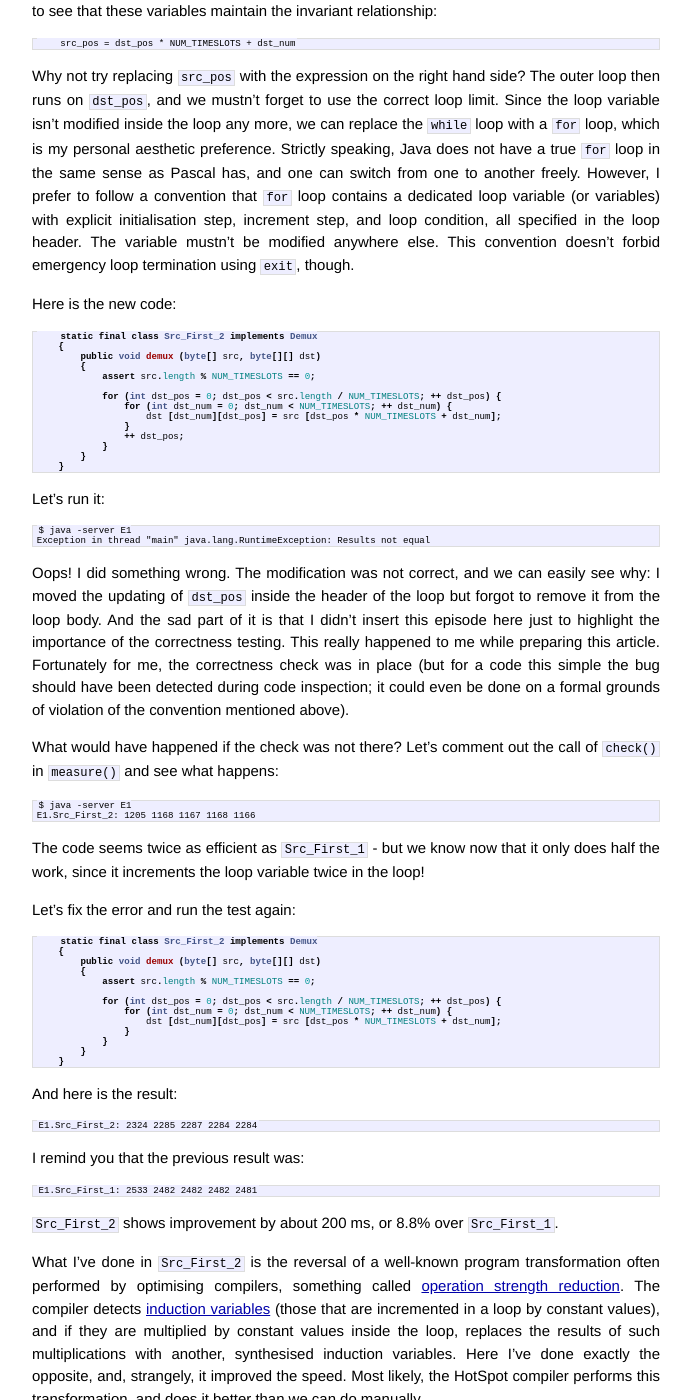
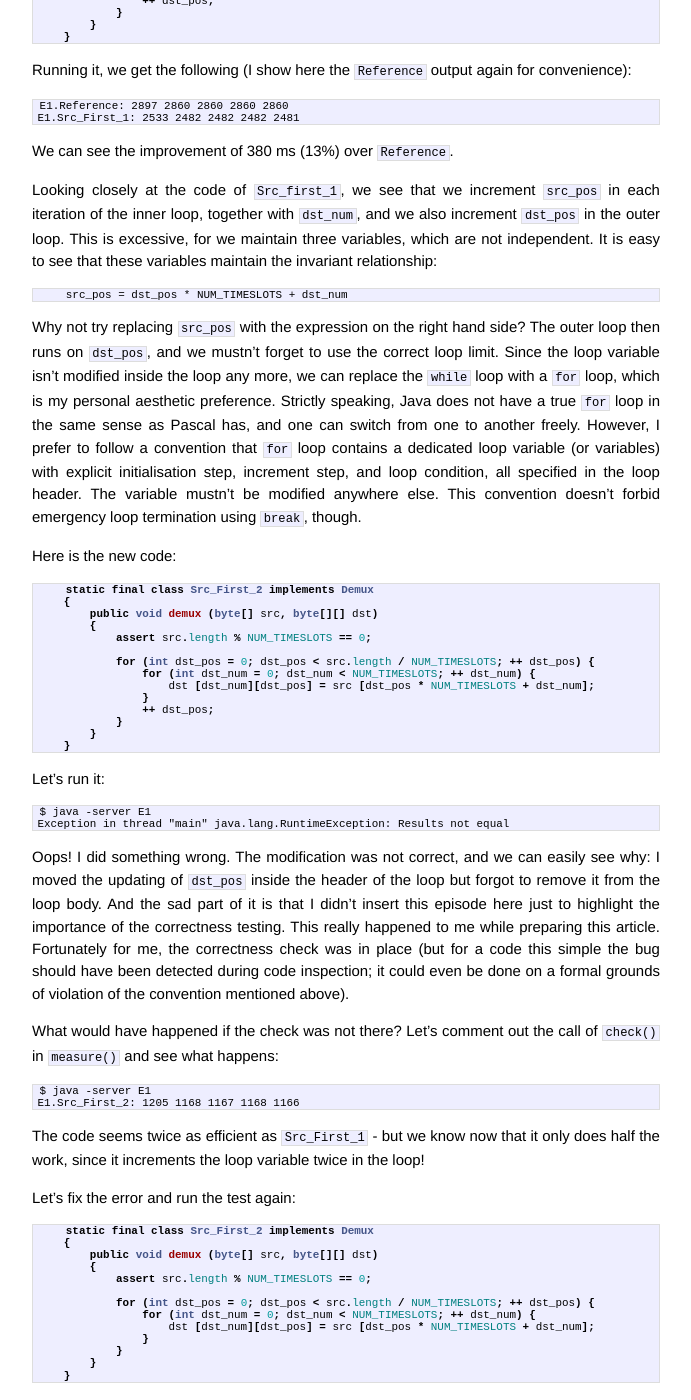
Before and after one commit to pzemtsov/pzemtsov.github.io, a Jekyll site: the page built from _posts/2014-04-15-demultiplexing-of-e1.md, in a window 1280 px wide and 1400 px high, scrolled down 7238 px. Shown: the whole window, without its empty margins (294-985 px from the left). Built offline with Jekyll 4.4.1, drawn with Linux system fonts in a browser that asks for light colours; Markdown is read by kramdown in place of the engine named in the settings.

Commit message:
Cosmetic change

```diff
--- a/_posts/2014-04-15-demultiplexing-of-e1.md
+++ b/_posts/2014-04-15-demultiplexing-of-e1.md
@@ -368,7 +368,7 @@ we can replace the `while` loop with a `for` loop, which is my personal aestheti
 Java does not have a true `for` loop in the same sense as Pascal has, and one can switch from one to another freely.
 However, I prefer to follow a convention that `for` loop contains a dedicated loop variable (or variables) with
 explicit initialisation step, increment step, and loop condition, all specified in the loop header. The variable
-mustn't be modified anywhere else. This convention doesn't forbid emergency loop termination using `exit`, though.
+mustn't be modified anywhere else. This convention doesn't forbid emergency loop termination using `break`, though.
 
 Here is the new code:
 
--- a/css/main.css
+++ b/css/main.css
@@ -129,7 +129,7 @@ a:visited { color: #a0a; }
 
 /* standard */
 .post pre {
-  font-size: 75%;
+  font-size: 90%;
   line-height: 110%;
   border: 1px solid #ddd;
   background-color: #eef;
```
